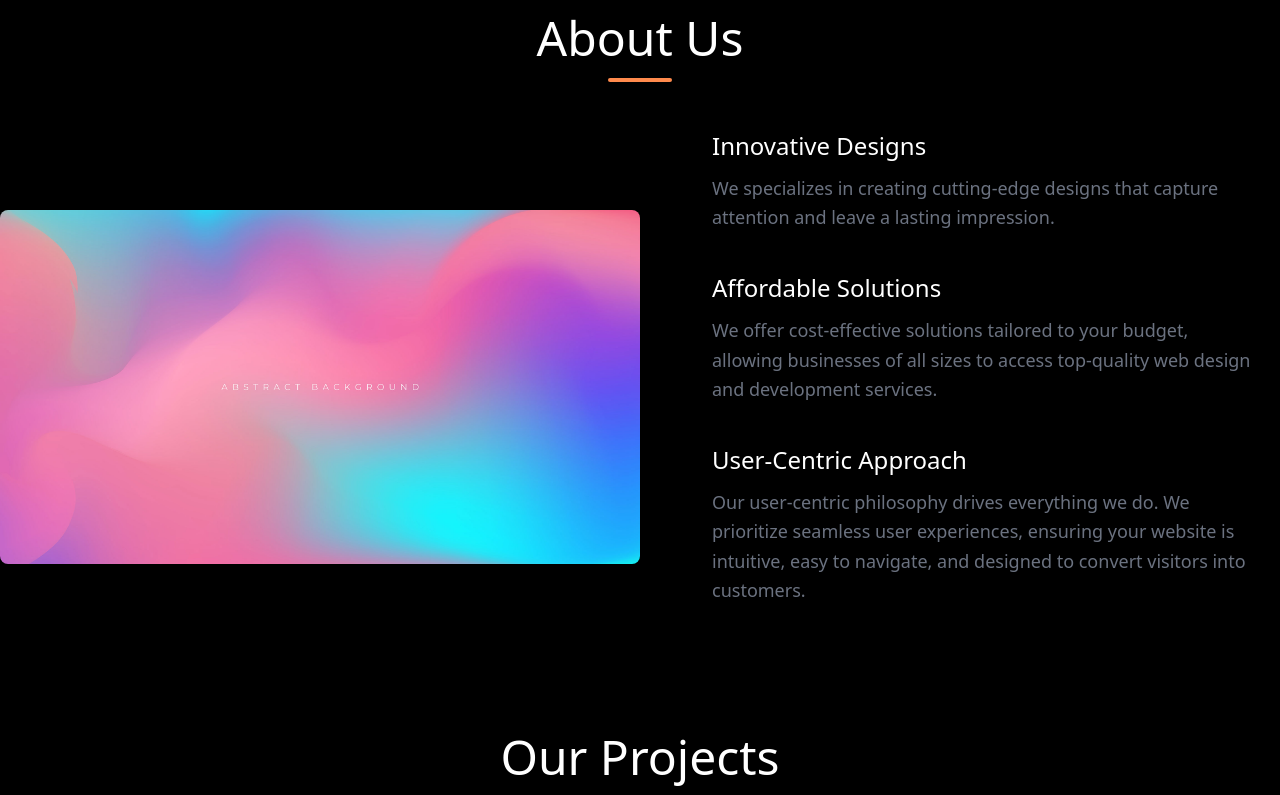
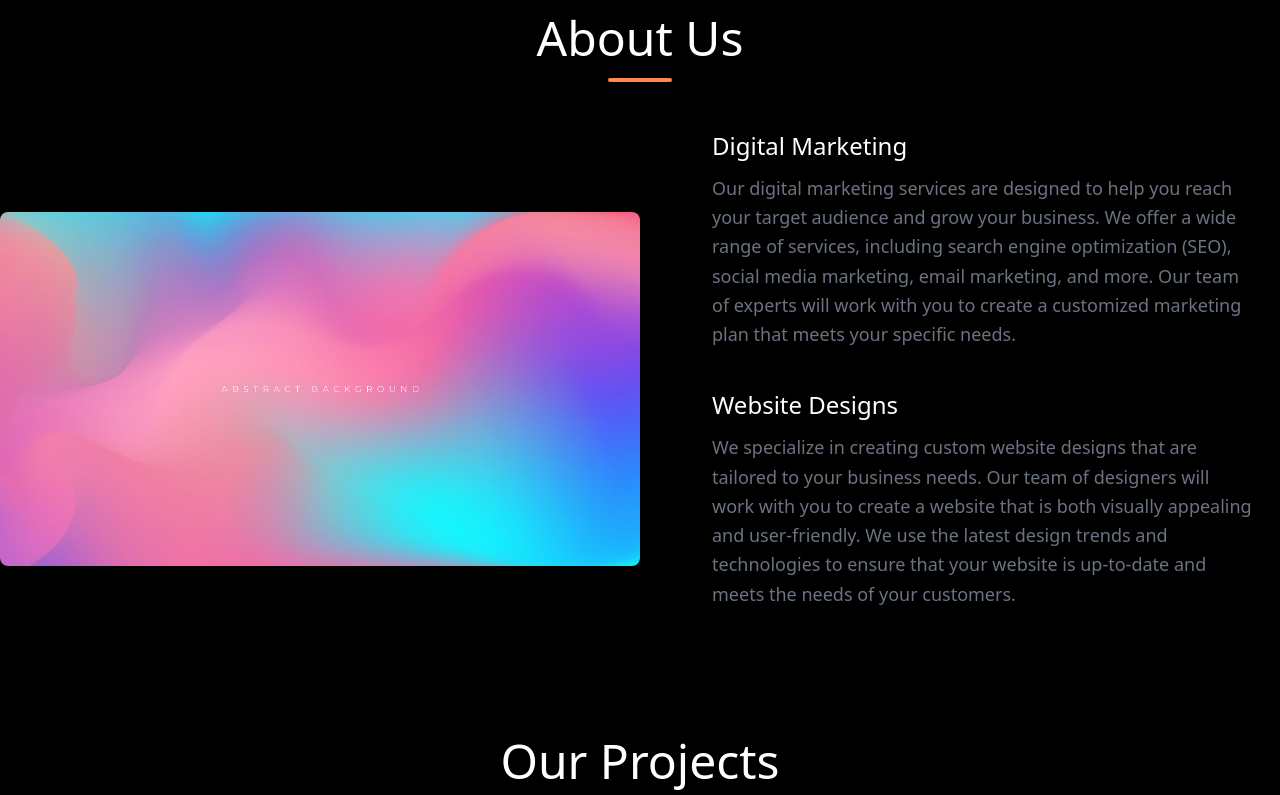
Before and after one commit to dominik-ucher/Project1, a React (Vite) app in the folder client/: page / in a window 1280 px wide. Shown: the part 1400-2195 px from the top of the page. Built offline with nearby package versions, Linux system fonts and the light colour scheme.

Commit message:
Some stuff added

```diff
--- a/client/src/pages/Home.jsx
+++ b/client/src/pages/Home.jsx
@@ -59,7 +59,7 @@ const Home = () => {
         <div className='text-center'>
           <FadeIn delay={300}>
           <h1 className='text-4xl md:text-8xl font-bold tracking-tighter text-white'>
-            Welcome to UcherTech
+            Welcome to RaindropCoding
           </h1>
           </FadeIn>
           <FadeIn delay={400}>
@@ -99,22 +99,15 @@ const Home = () => {
           <div className="flex flex-col lg:py-6 lg:pl-12 lg:text-left text-center">
             <div className="flex flex-col mb-10 lg:items-start items-center">
               <div className="flex-grow">
-                <h2 className="text-white text-2xl title-font font-medium mb-3">Innovative Designs</h2>
-                <p className="leading-relaxed text-lg">We specializes in creating cutting-edge designs that capture attention and leave a lasting impression.</p>
+                <h2 className="text-white text-2xl title-font font-medium mb-3">Digital Marketing</h2>
+                <p className="leading-relaxed text-lg">Our digital marketing services are designed to help you reach your target audience and grow your business. We offer a wide range of services, including search engine optimization (SEO), social media marketing, email marketing, and more. Our team of experts will work with you to create a customized marketing plan that meets your specific needs.</p>
               </div>
             </div>
 
             <div className="flex flex-col mb-10 lg:items-start items-center">
               <div className="flex-grow">
-                <h2 className="text-white text-2xl title-font font-medium mb-3">Affordable Solutions</h2>
-                <p className="leading-relaxed text-lg">We offer cost-effective solutions tailored to your budget, allowing businesses of all sizes to access top-quality web design and development services.</p>
-              </div>
-            </div>
-
-            <div className="flex flex-col mb-10 lg:items-start items-center">
-              <div className="flex-grow">
-                <h2 className="text-white text-2xl title-font font-medium mb-3">User-Centric Approach</h2>
-                <p className="leading-relaxed text-lg">Our user-centric philosophy drives everything we do. We prioritize seamless user experiences, ensuring your website is intuitive, easy to navigate, and designed to convert visitors into customers.</p>
+                <h2 className="text-white text-2xl title-font font-medium mb-3">Website Designs</h2>
+                <p className="leading-relaxed text-lg">We specialize in creating custom website designs that are tailored to your business needs. Our team of designers will work with you to create a website that is both visually appealing and user-friendly. We use the latest design trends and technologies to ensure that your website is up-to-date and meets the needs of your customers.</p>
               </div>
             </div>
 
@@ -172,26 +165,26 @@ const Home = () => {
         <div className='grid grid-cols-3 gap-10 px-10 mt-10'>
           <div className='flex justify-center text-center md:col-span-1 col-span-3'>
             <div className="flex-grow">
-              <img src={Design} alt="" className='rounded w-60 mx-auto'/> {/* Added mx-auto */}
-              <h2 className="text-white text-2xl title-font font-medium mb-3 pt-10">Website Designs</h2>
+              <img src={Hosting} alt="" className='rounded w-60 mx-auto'/> {/* Added mx-auto */}
+              <h2 className="text-white text-2xl title-font font-medium mb-3 pt-10">Digital Marketing</h2>
               <div className='w-32 h-1 rounded-full bg-orange-400 mx-auto mt-5'></div>
-              <p className="leading-relaxed text-lg mt-5">We specialize in crafting budget-friendly websites that cater to your specific needs. Our skilled designers create visually appealing and user-friendly websites that effectively represent your brand and message.</p>
+              <p className="leading-relaxed text-lg mt-5">With our Digital Marketing service we can help increase your reach and popularity, aswell as grow your digital presence.</p>
             </div>
           </div>
           <div className='flex justify-center text-center md:col-span-1 col-span-3'>
             <div className="flex-grow">
-              <img src={Hosting} alt="" className='rounded w-60 mx-auto'/> {/* Added mx-auto */}
-              <h2 className="text-white text-2xl title-font font-medium mb-3 pt-10">Hosting Solutions</h2>
+              <img src={Design} alt="" className='rounded w-60 mx-auto'/> {/* Added mx-auto */}
+              <h2 className="text-white text-2xl title-font font-medium mb-3 pt-10">Website Designs</h2>
               <div className='w-32 h-1 rounded-full bg-orange-400 mx-auto mt-5'></div>
-              <p className="leading-relaxed text-lg mt-5">With our hosting services, you won't have to worry about the technical aspects of maintaining a website. We provide reliable hosting solutions that ensure your website is accessible 24/7, allowing your visitors to engage with your content seamlessly.</p>
+              <p className="leading-relaxed text-lg mt-5">We specialize in website designs custom to your needs. We make user friendly and websites that are both appealing and easy to use.</p>
             </div>
           </div>
           <div className='flex justify-center text-center md:col-span-1 col-span-3'>
             <div className="flex-grow">
               <img src={Domain} alt="" className='rounded w-60 mx-auto'/> {/* Added mx-auto */}
-              <h2 className="text-white text-2xl title-font font-medium mb-3 pt-10">Domain Management</h2>
+              <h2 className="text-white text-2xl title-font font-medium mb-3 pt-10">Digital Management</h2>
               <div className='w-32 h-1 rounded-full bg-orange-400 mx-auto mt-5'></div>
-              <p className="leading-relaxed text-lg mt-5"> We simplify the process of obtaining and managing domains. Whether you need a new domain or want to transfer an existing one, we handle the domain registration and management process, ensuring your website has a professional online presence.</p>
+              <p className="leading-relaxed text-lg mt-5"> We simplify the process of managing your website and other digital processes, by keeping an eye on everything for you! So that you can use your time more efficently.</p>
             </div>
           </div>
         </div>
```
Also changed, not shown: 8 other files (tests, documents, lock files or other folders).
